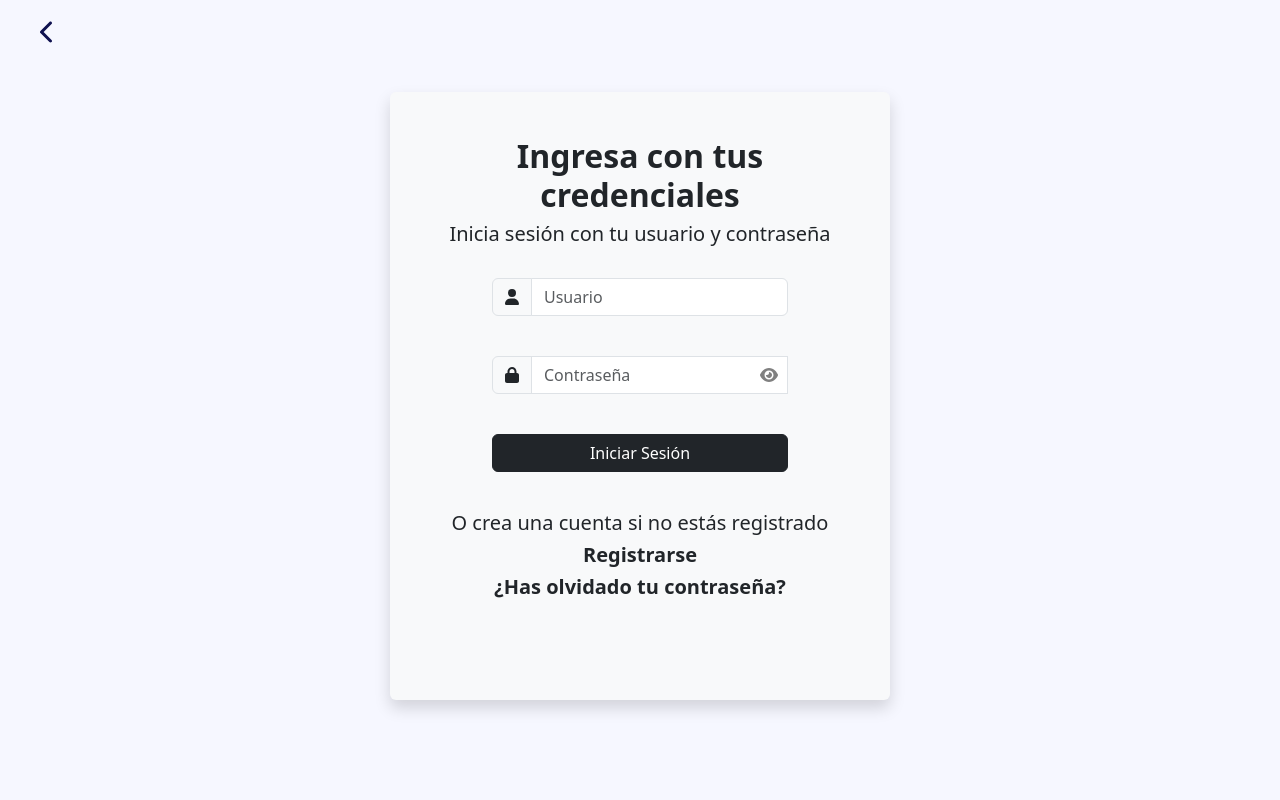
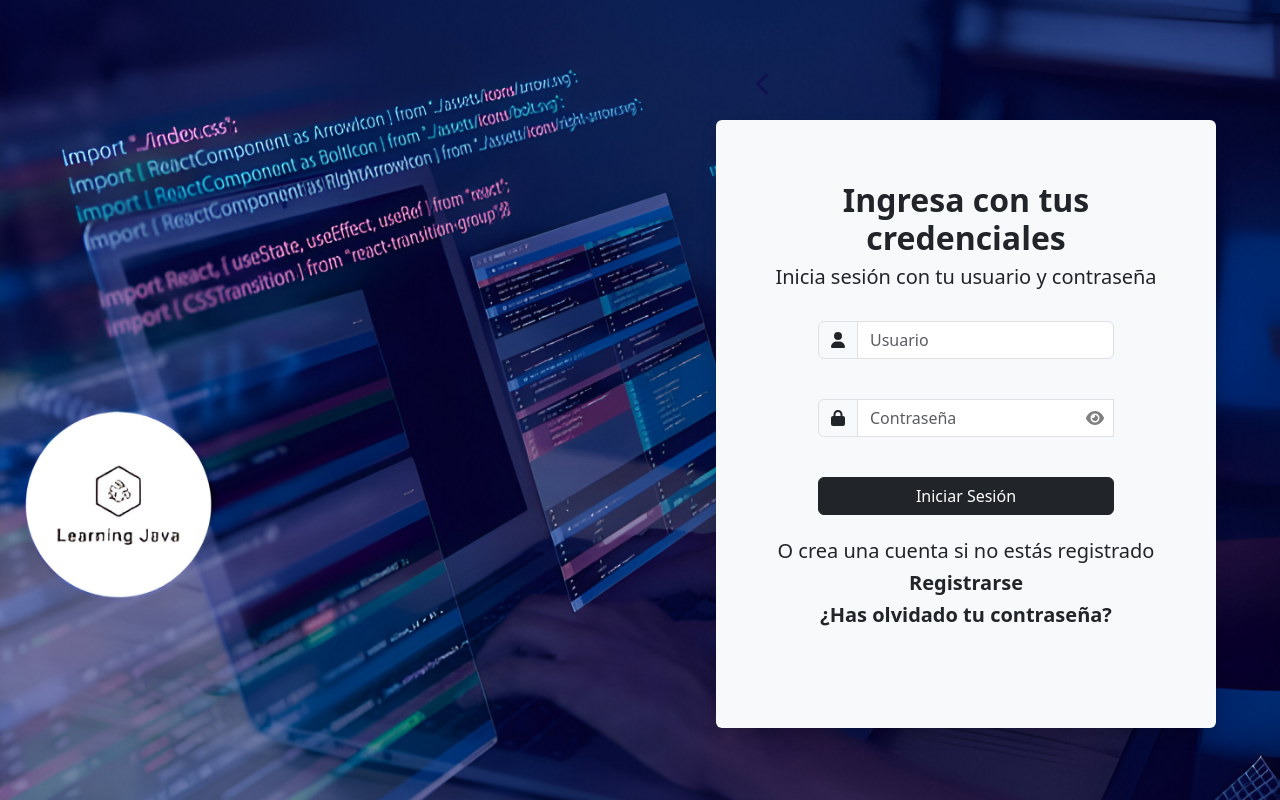
Before and after one commit to antonio19004/Learning_Java, a React (Create React App) app in the folder Frontend/frontend-learning-java/: page /login in a window 1280 px wide. Built offline with nearby package versions, Linux system fonts and the light colour scheme.

Commit message:
login update

```diff
--- a/Frontend/frontend-learning-java/src/Security/Login.js
+++ b/Frontend/frontend-learning-java/src/Security/Login.js
@@ -4,8 +4,9 @@
 import { FontAwesomeIcon } from '@fortawesome/react-fontawesome';
 import { faUser, faLock, faEye, faEyeSlash, faChevronLeft } from '@fortawesome/free-solid-svg-icons';
 import { useNavigate } from 'react-router-dom';
+import fondo from '../Static/Img/loginfonde.jpg';
 
-function Login () {
+function Login() {
     document.title = 'Login';
 
     const [username, setUsername] = useState('');
@@ -48,7 +49,7 @@
                 if (role) {
                     localStorage.setItem('username', username);
                     localStorage.setItem('role', role);
-                    setTimeout(() =>navigate('/Home'),3000);
+                    setTimeout(() => navigate('/Home'), 3000);
                 } else {
                     showError('Autenticación fallida. Inténtelo de Nuevo.');
                     setLoading(false);
@@ -70,23 +71,34 @@
     };
 
     return (
-        <div>
-            <div style={{ marginLeft: '40px', marginTop: '20px' }}>
-                <a href='/' className="text-decoration-none text-blue-dark">
-                    <FontAwesomeIcon icon={faChevronLeft} size='xl' />
-                </a>
-            </div><br />
-            <div className='d-flex flex-column align-items-center justify-content-center'>
-                <div className='shadow bg-light px-5 pb-5 my-4 rounded' style={{ maxWidth: '500px', width: '100%' }}>
-                    <div className='d-flex flex-column align-items-center justify-content-center' style={{ minHeight: '70vh' }}>
+        <div style={{
+            backgroundImage: `url(${fondo})`,
+            backgroundSize: 'cover',
+            backgroundPosition: 'center',
+            backgroundRepeat: 'no-repeat',
+            minHeight: '100vh',
+            display: 'flex',
+            justifyContent: 'flex-end',
+            alignItems: 'center',
+            paddingRight: '5%',
+            paddingLeft: '5%'
+        }}>
+            <div style={{ maxWidth: '500px', width: '100%' }}>
+                <div style={{ marginLeft: '40px' }}>
+                    <a href='/' className="text-decoration-none text-blue-dark">
+                        <FontAwesomeIcon icon={faChevronLeft} size='xl' />
+                    </a>
+                </div><br />
+                <div className='shadow bg-light px-5 pb-5 rounded'>
+                    <div className='d-flex flex-column align-items-center justify-content-center' style={{ minHeight: '70vh', marginTop: '0' }}>
                         {errorMessage && (
-                            <div className="alert alert-danger w-100 text-center mx-auto mt-4" role="alert" style={{ maxWidth: '100%' }}>
+                            <div className="alert alert-danger w-100 text-center mx-auto" role="alert">
                                 {errorMessage}
                             </div>
                         )}
-                        <h2 className='fw-bold text-center'>Ingresa con tus credenciales</h2>
+                        <h2 className='fw-bold text-center mt-3'>Ingresa con tus credenciales</h2>
                         <h5 className='fw-light'>Inicia sesión con tu usuario y contraseña</h5><br />
-                        <form onSubmit={handleSubmit} style={{ marginBottom: '15px' }}>
+                        <form onSubmit={handleSubmit}>
                             <div className="input-group mb-3">
                                 <span className="input-group-text">
                                     <FontAwesomeIcon icon={faUser} />
```
Also changed, not shown: Frontend/frontend-learning-java/src/Static/Img/loginfonde.jpg (added), Frontend/frontend-learning-java/src/Static/Img/loginimage.jpg (added).
